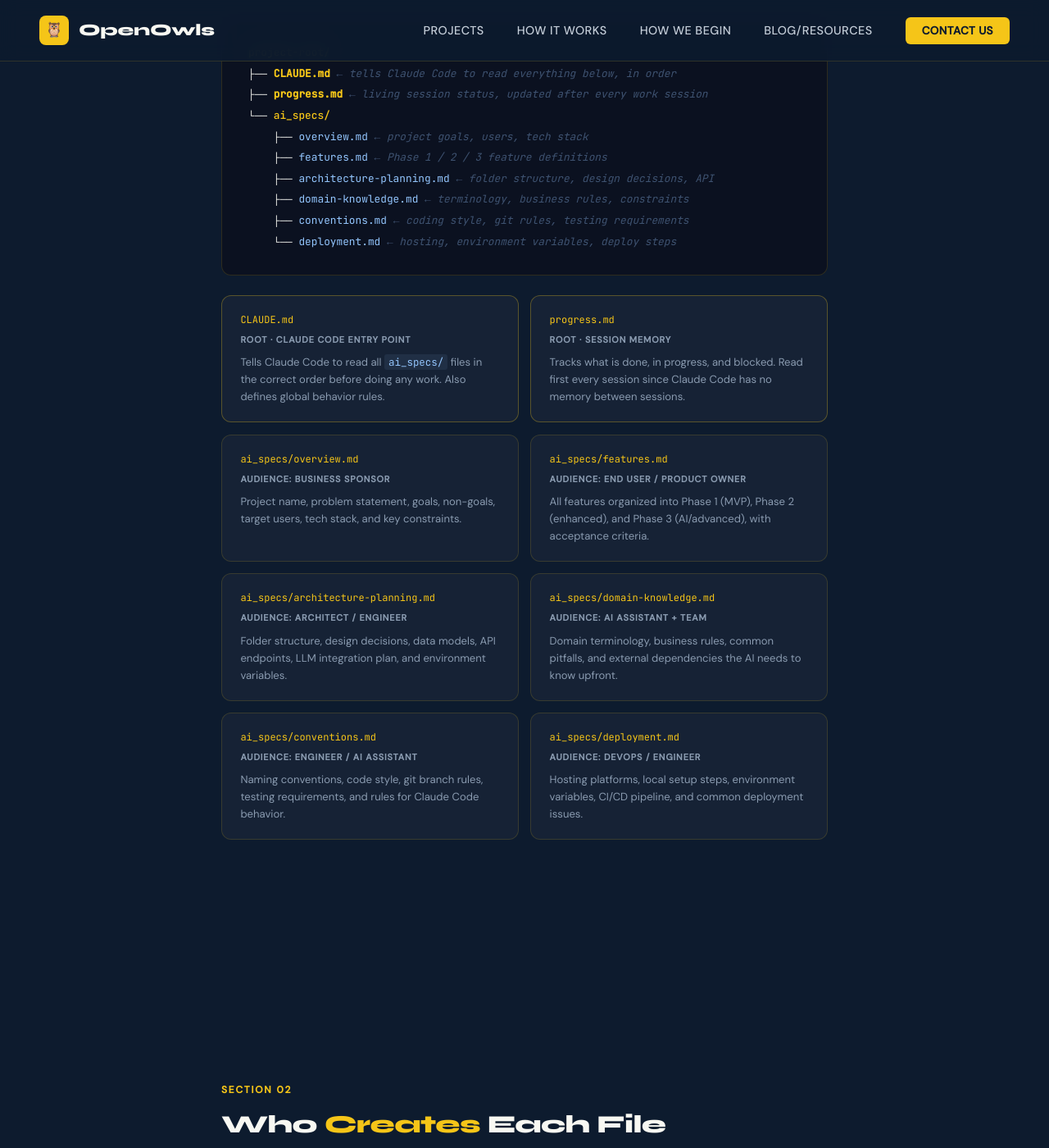
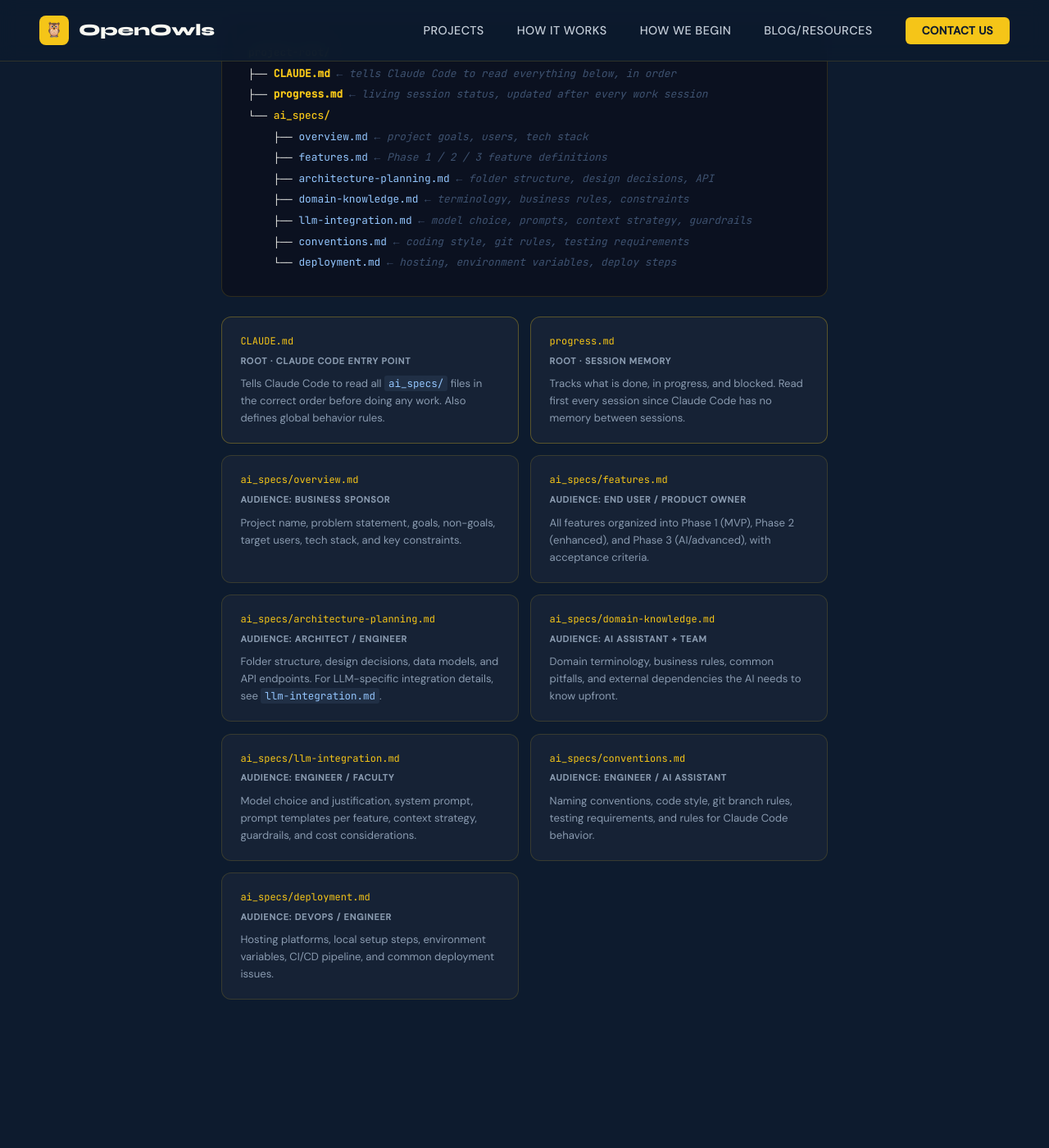
Before and after one commit to OpenOwls-at-Temple/OpenOwls-at-Temple.github.io, a Jekyll site: the page built from openowls-sdd-guide.html, in a window 1280 px wide and 1400 px high, scrolled down 942 px. Shown: the whole window at 82% size. Built offline with Jekyll 4.4.1, drawn with Linux system fonts in a browser that asks for light colours; some of the changed text lies outside the part shown.

Commit message:
Add llm-integration.md to SDD guide file structure
- Add llm-integration.md to file tree, file cards, and ownership table
- Ownership: Faculty + Students (faculty sets model/guardrails, students
  design prompts and context strategy)
- Update architecture-planning.md card to reference llm-integration.md
  for LLM-specific details

Co-Authored-By: Claude Sonnet 4.6 <noreply@anthropic.com>

```diff
--- a/openowls-sdd-guide.html
+++ b/openowls-sdd-guide.html
@@ -314,6 +314,7 @@ description: The OpenOwls Spec-Driven Development getting started guide — how
       <div>&nbsp;&nbsp;&nbsp;&nbsp;├── <span class="ft-file">features.md</span>              <span class="ft-note">← Phase 1 / 2 / 3 feature definitions</span></div>
       <div>&nbsp;&nbsp;&nbsp;&nbsp;├── <span class="ft-file">architecture-planning.md</span> <span class="ft-note">← folder structure, design decisions, API</span></div>
       <div>&nbsp;&nbsp;&nbsp;&nbsp;├── <span class="ft-file">domain-knowledge.md</span>      <span class="ft-note">← terminology, business rules, constraints</span></div>
+      <div>&nbsp;&nbsp;&nbsp;&nbsp;├── <span class="ft-file">llm-integration.md</span>       <span class="ft-note">← model choice, prompts, context strategy, guardrails</span></div>
       <div>&nbsp;&nbsp;&nbsp;&nbsp;├── <span class="ft-file">conventions.md</span>           <span class="ft-note">← coding style, git rules, testing requirements</span></div>
       <div>&nbsp;&nbsp;&nbsp;&nbsp;└── <span class="ft-file">deployment.md</span>            <span class="ft-note">← hosting, environment variables, deploy steps</span></div>
     </div>
@@ -342,12 +343,17 @@ description: The OpenOwls Spec-Driven Development getting started guide — how
       <div class="file-card">
         <div class="fc-name">ai_specs/architecture-planning.md</div>
         <div class="fc-audience">Audience: Architect / Engineer</div>
-        <p>Folder structure, design decisions, data models, API endpoints, LLM integration plan, and environment variables.</p>
+        <p>Folder structure, design decisions, data models, and API endpoints. For LLM-specific integration details, see <code>llm-integration.md</code>.</p>
       </div>
       <div class="file-card">
         <div class="fc-name">ai_specs/domain-knowledge.md</div>
         <div class="fc-audience">Audience: AI Assistant + Team</div>
         <p>Domain terminology, business rules, common pitfalls, and external dependencies the AI needs to know upfront.</p>
+      </div>
+      <div class="file-card">
+        <div class="fc-name">ai_specs/llm-integration.md</div>
+        <div class="fc-audience">Audience: Engineer / Faculty</div>
+        <p>Model choice and justification, system prompt, prompt templates per feature, context strategy, guardrails, and cost considerations.</p>
       </div>
       <div class="file-card">
         <div class="fc-name">ai_specs/conventions.md</div>
@@ -396,6 +402,11 @@ description: The OpenOwls Spec-Driven Development getting started guide — how
           <td>domain-knowledge.md</td>
           <td><span class="badge badge-both">Faculty + Students</span></td>
           <td>Faculty seeds domain concepts. Students research and expand throughout the project.</td>
+        </tr>
+        <tr>
+          <td>llm-integration.md</td>
+          <td><span class="badge badge-both">Faculty + Students</span></td>
+          <td>Faculty defines model choice and guardrails. Students design the prompt templates and context strategy for each feature.</td>
         </tr>
         <tr>
           <td>conventions.md</td>
```
